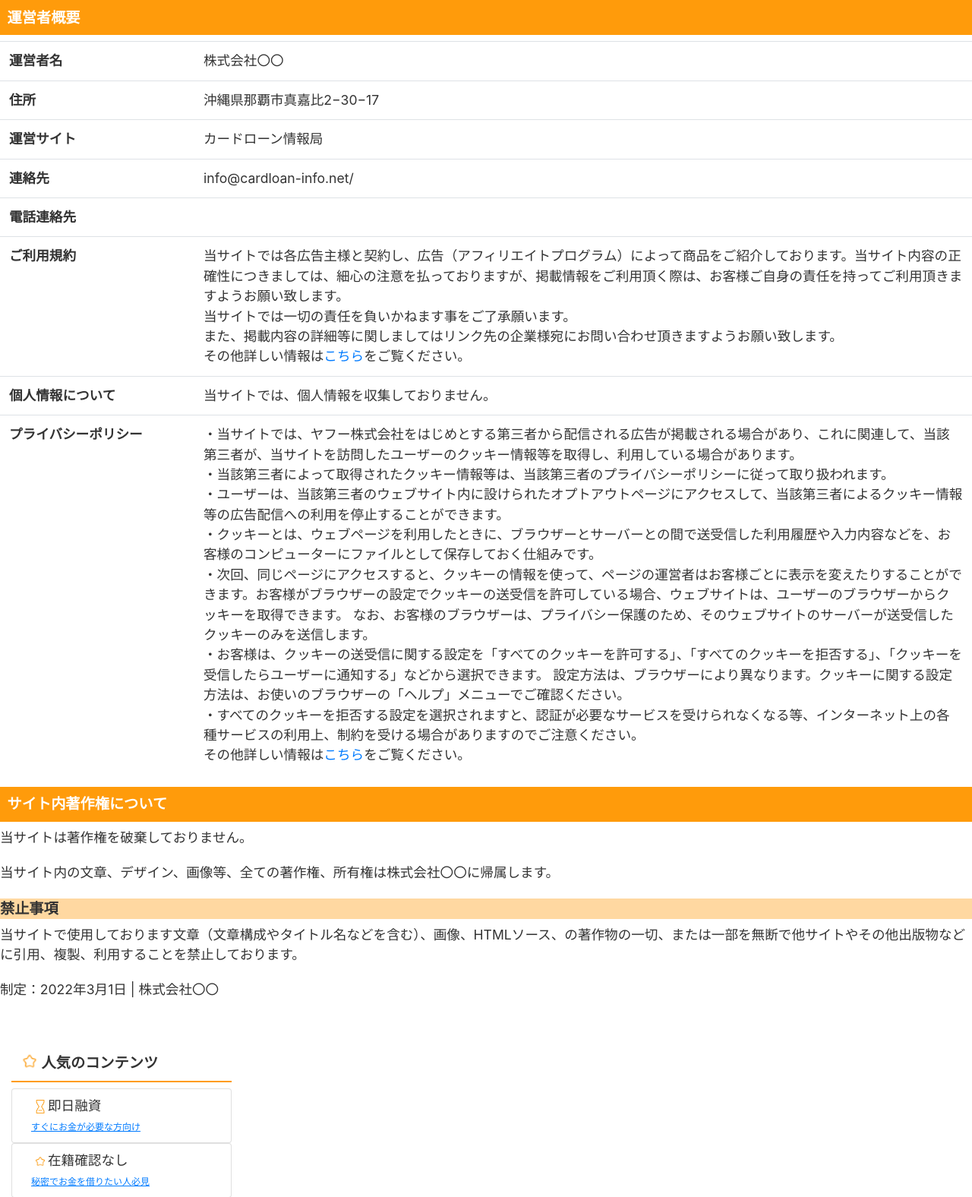
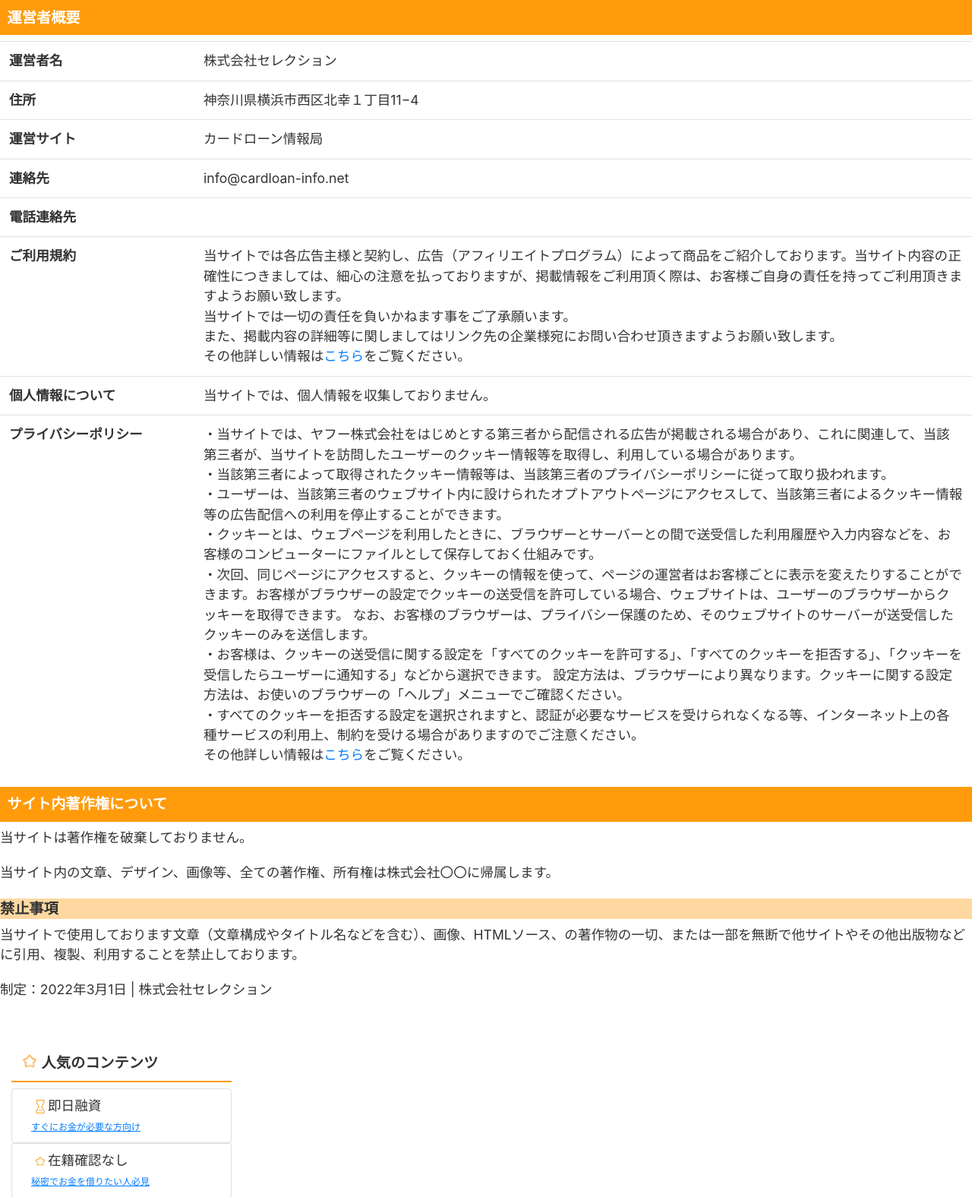
Before and after one commit to yhagino/loan5_loancard-info, a PHP site: page /company/index.php in a window 1280 px wide. Shown: the part 65-1641 px from the top of the page at 76% size. Run offline with PHP 8.4, Linux system fonts and the light colour scheme; some libraries are stand-ins or nearby versions.

Commit message:
docs: changed.

```diff
--- a/company/index.php
+++ b/company/index.php
@@ -9,11 +9,11 @@ $desc = "カードローンの情報を扱うカードローン情報局。";
         <table class="table">
             <tr>
                 <th width="20%">運営者名</th>
-                <td>株式会社〇〇</td>
+                <td>株式会社セレクション</td>
             </tr>
             <tr>
                 <th>住所</th>
-                <td>沖縄県那覇市真嘉比2−30−17</td>
+                <td>神奈川県横浜市西区北幸１丁目11−4</td>
             </tr>
             <tr>
                 <th>運営サイト</th>
@@ -21,7 +21,7 @@ $desc = "カードローンの情報を扱うカードローン情報局。";
             </tr>
             <tr>
                 <th>連絡先</th>
-                <td>info@cardloan-info.net/</td>
+                <td>info@cardloan-info.net</td>
             </tr>
             <tr>
                 <th>電話連絡先</th>
@@ -51,7 +51,7 @@ $desc = "カードローンの情報を扱うカードローン情報局。";
         <p>当サイト内の文章、デザイン、画像等、全ての著作権、所有権は株式会社〇〇に帰属します。</p>
         <h3>禁止事項</h3>
         <p>当サイトで使用しております文章（文章構成やタイトル名などを含む）、画像、HTMLソース、の著作物の一切、または一部を無断で他サイトやその他出版物などに引用、複製、利用することを禁止しております。</p>
-        <p>制定：2022年3月1日 | 株式会社〇〇</p>
+        <p>制定：2022年3月1日 | 株式会社セレクション</p>
     </div>
 </div>
 <?php include_once( $_SERVER['DOCUMENT_ROOT'] . '/common/footer.php'); ?>
```
